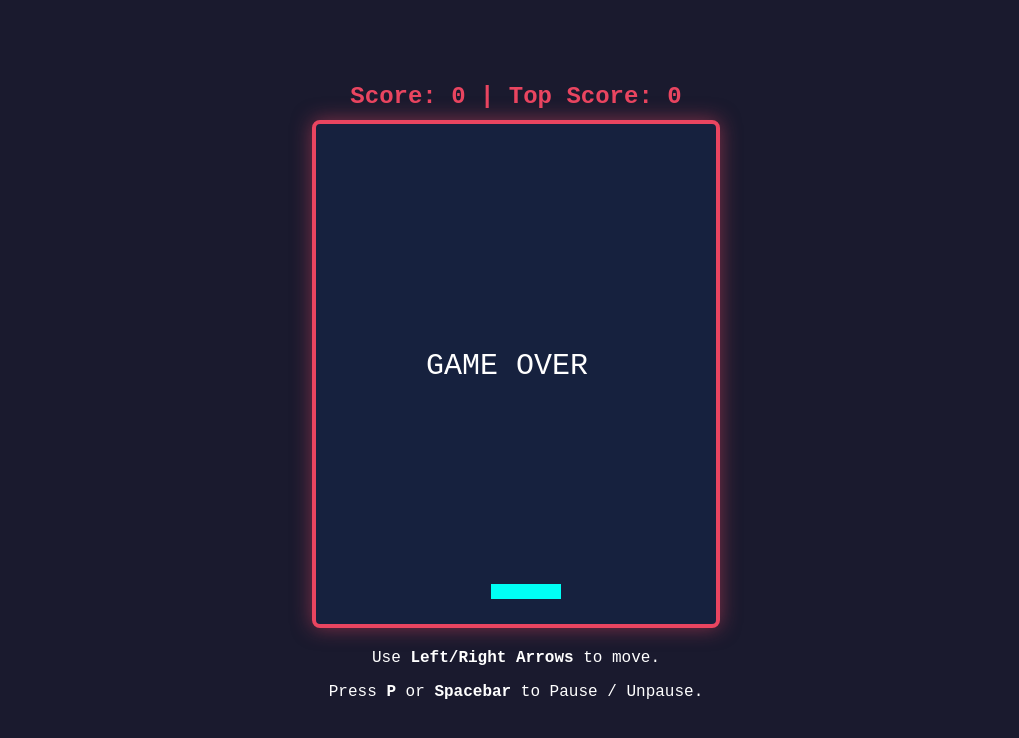
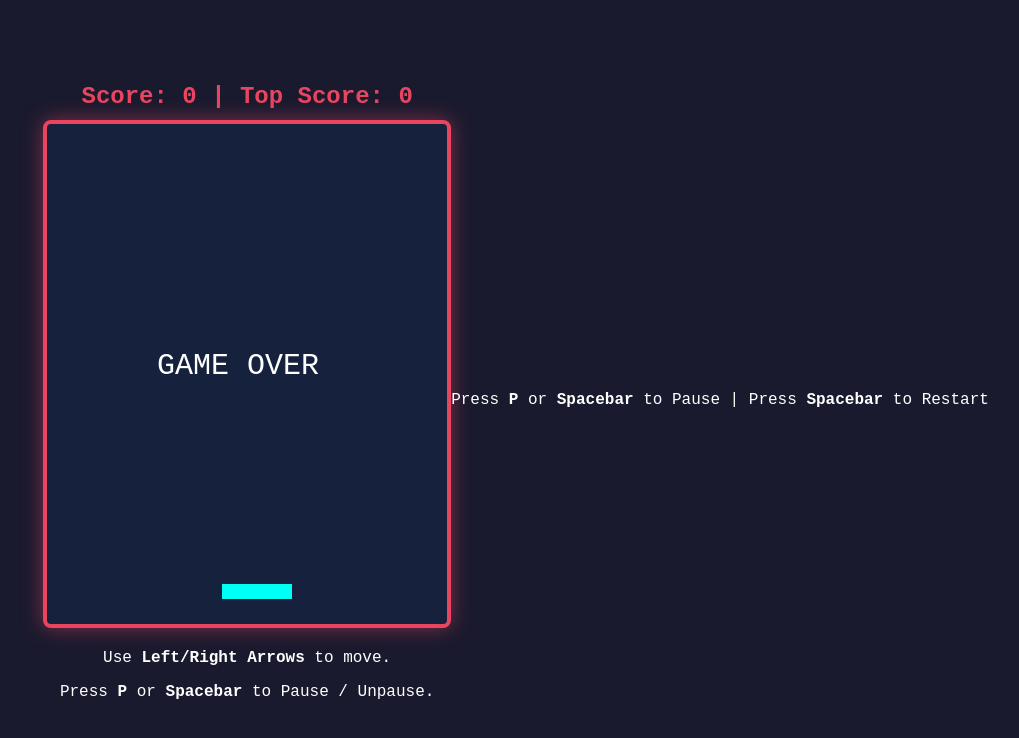
Before and after one commit to nguyenhung120307-art/Case-study-Arcade-game, a plain HTML site: page index.html in a window 1280 px wide. Shown: the whole page, without its empty margins (124-1143 px from the left). Drawn offline with Linux system fonts and the light colour scheme.

Commit message:
Update index.html

```diff
--- a/index.html
+++ b/index.html
@@ -24,3 +24,4 @@
     <script src="game.js"></script>
 </body>
 </html>
+<p>Press <b>P</b> or <b>Spacebar</b> to Pause | Press <b>Spacebar</b> to Restart</p>
```
